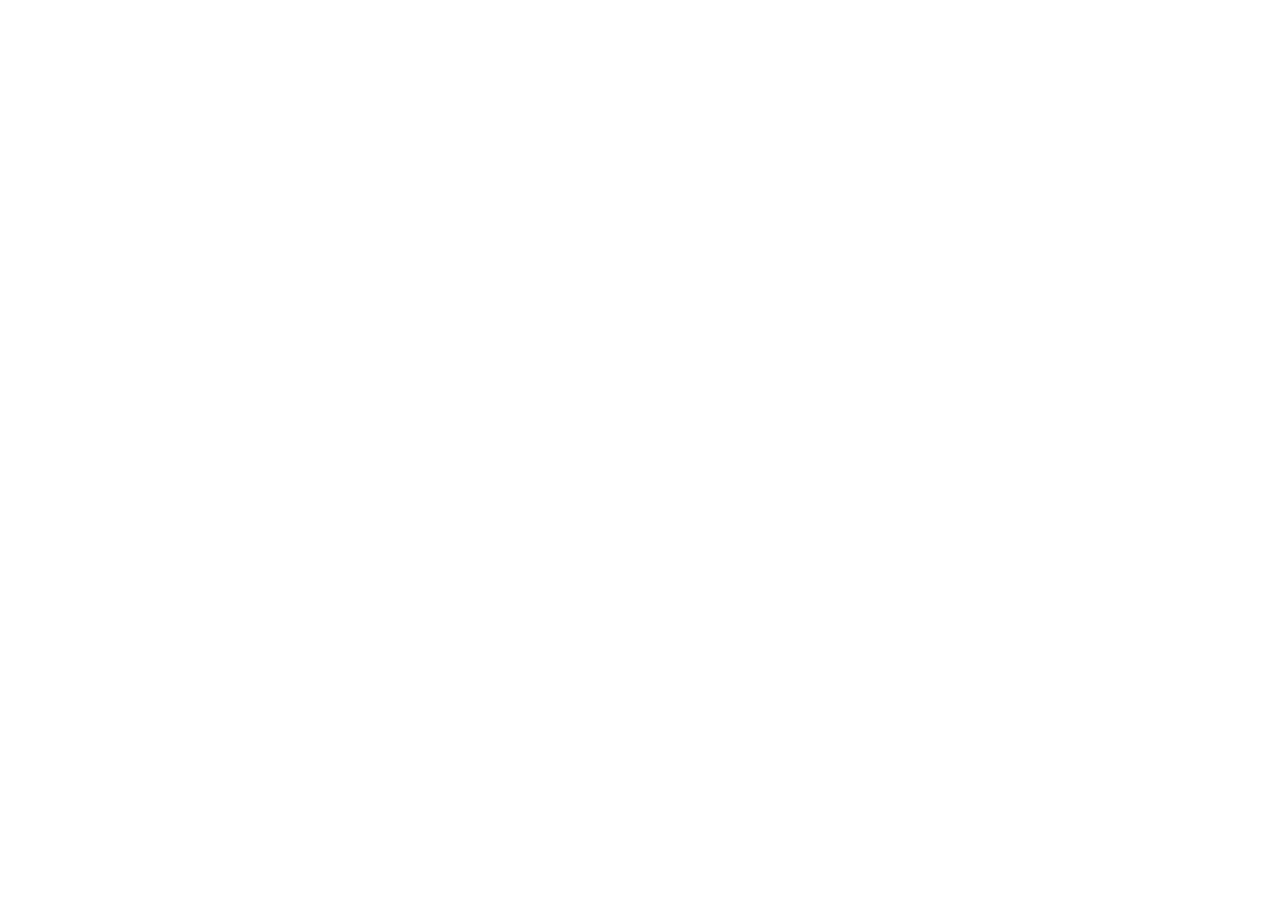
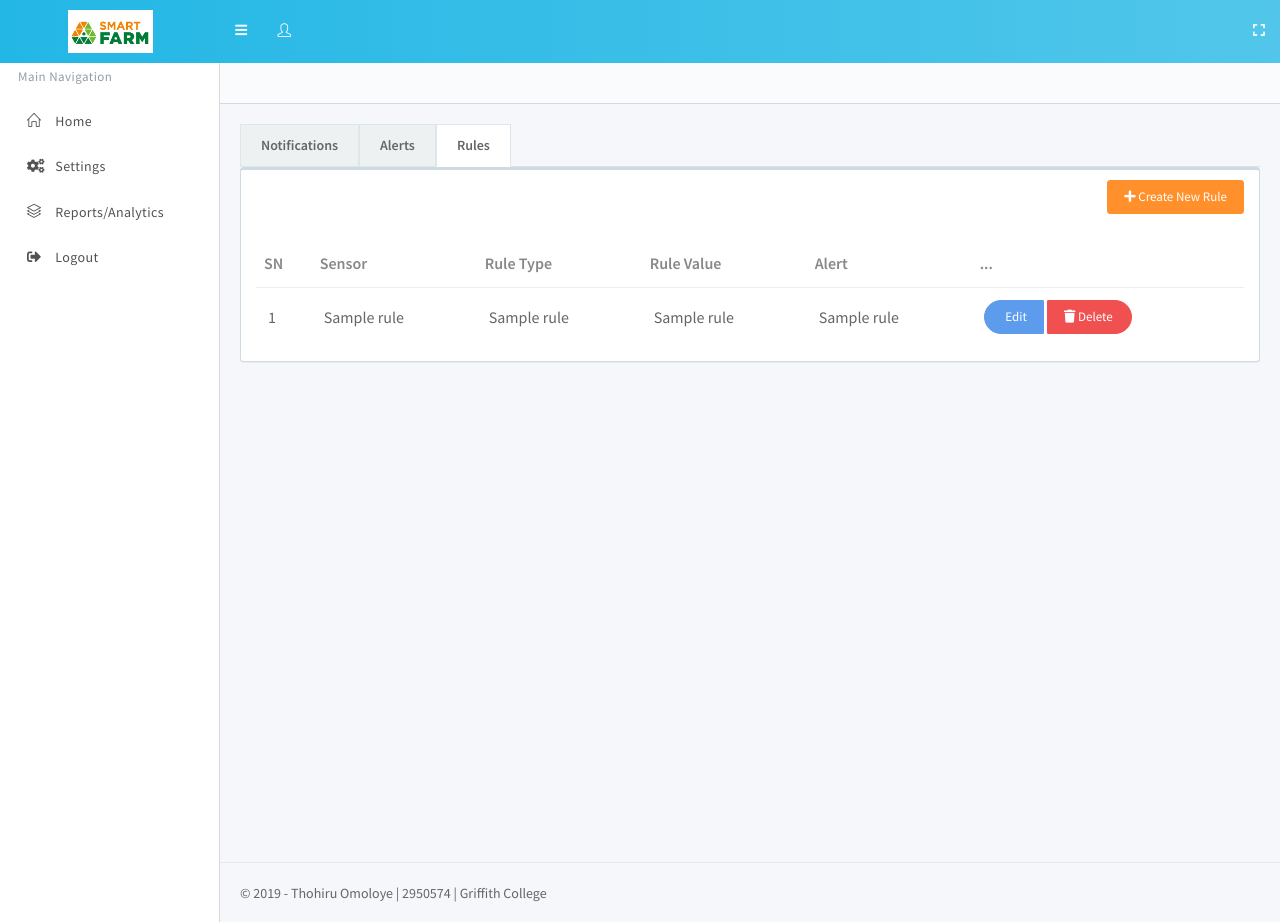
Before and after one commit to tohir87/sdp, a Flask app: page /settings/rules in a window 1280 px wide. Before the commit the page is empty. Before the commit the page ends 800 px from the top, so only its background shows below. Run offline with Flask 2, Linux system fonts and the light colour scheme; tables that the repository leaves empty hold one stand-in row (values such as "Sample post"); a database or web service that is not in the repository returns one stand-in record (values such as "Sample title"); some libraries are stand-ins or nearby versions.

Commit message:
working on rules

```diff
--- a/app.py
+++ b/app.py
@@ -68,6 +68,16 @@ class Alerts(db.Model):
     id = db.Column(db.Integer, primary_key=True)
     tag_name = db.Column(db.String(255))
     message = db.Column(db.String(255))
+
+
+class Rules(db.Model):
+    __tablename__ = "rules"
+
+    id = db.Column(db.Integer, primary_key=True)
+    sensor = db.Column(db.String(255))
+    rule_type = db.Column(db.String(255))
+    rule_value = db.Column(db.Integer)
+    alert_id = db.Column(db.Integer)
 
 
 def connect():
@@ -267,6 +277,7 @@ def rule():
     farm = Farm(request.form,  connect())
     # Complete signup
     rules = farm.fetchRules()
+    alerts = farm.fetchAlerts()
     return render_template("settings/rules.html", **locals())
 
 
@@ -290,6 +301,17 @@ def createAlert():
 
     # redirect back to alert page
     return redirect(url_for('alert'))
+
+
+@app.route('/createRule', methods=['POST'])
+def createRule():
+    # Initialise the Farm class and pass submitted form inputs across
+    farm = Farm(request.form,  connect())
+    # Complete signup
+    farm.createRule()
+
+    # redirect back to alert page
+    return redirect(url_for('rule'))
 
 
 @app.route('/settings')
--- a/classes/farm.py
+++ b/classes/farm.py
@@ -100,7 +100,7 @@ class Farm:
 
     def fetchRules(self):
         self.cur.execute(
-            "SELECT * FROM rules")
+            "SELECT rules.*, alerts.tag_name FROM rules INNER JOIN alerts ON alerts.id = rules.alert_id")
         return self.cur.fetchall()
 
     def createAlert(self):
@@ -113,3 +113,16 @@ class Farm:
                          tag, message])
 
         return self.conn.commit()
+
+    def createRule(self):
+        # Grab form entries
+        sensor = self.param['sensor']
+        rule_type = self.param['rule_type']
+        rule_value = self.param['rule_value']
+        alert_id = self.param['alert_id']
+
+        # Insert new settings
+        self.cur.execute("INSERT INTO rules (sensor, rule_type, rule_value, alert_id) VALUES (%s, %s, %s, %s)", [
+                         sensor, rule_type, rule_value, alert_id])
+
+        return self.conn.commit()
--- /dev/null
+++ b/templates/settings/_create_rule.html
@@ -0,0 +1,63 @@
+<!-- Modal-->
+<div class="modal fade" id="newRule" tabindex="-1" role="dialog" aria-labelledby="myModalLabel" aria-hidden="true">
+    <div class="modal-dialog">
+        <div class="modal-content">
+            <div class="modal-header">
+                <h4 class="modal-title" id="myModalLabel">New Rule</h4>
+                <button class="close" type="button" data-dismiss="modal" aria-label="Close">
+                    <span aria-hidden="true">&times;</span>
+                </button>
+            </div>
+            <form class="form-horizontal" method="POST" action="/createRule">
+                <div class="modal-body">
+                    <div class="form-group row">
+                        <label class="col-xl-3 col-form-label">Sensor:</label>
+                        <div class="col-xl-9">
+                            <select required class="form-control" name="sensor" id="sensor">
+                                <option value="">Select</option>
+                                <option value="Temperature">Temperature</option>
+                                <option value="Humidity">Humidity</option>
+                                <option value="Water Level">Water Level</option>
+                                <option value="Motion">Motion</option>
+                                <option value="Feed Level">Feed Level</option>
+                            </select>
+                        </div>
+                    </div>
+                    <div class="form-group row">
+                        <label class="col-xl-3 col-form-label">Rule Type:</label>
+                        <div class="col-xl-9">
+                            <select required class="form-control" name="rule_type" id="rule_type">
+                                <option value="">Select</option>
+                                <option value="Exceed"> &gt; Exceed</option>
+                                <option value="Below"> &lt; Below</option>
+                                <option value="Equals">= Equals</option>
+                            </select>
+                        </div>
+                    </div>
+                    <div class="form-group row">
+                        <label class="col-xl-3 col-form-label">Value:</label>
+                        <div class="col-xl-9">
+                            <input class="form-control" type="text" placeholder="0" name="rule_value" id="rule_value">
+                        </div>
+                    </div>
+                    <div class="form-group row">
+                        <label class="col-xl-3 col-form-label">Alert:</label>
+                        <div class="col-xl-9">
+                            <select required class="form-control" name="alert_id" id="alert_id">
+                                <option value="">Select Alert</option>
+                                {% for alert in alerts %}
+                                <option value="{{ alert[0] }}">{{ alert[2] }}</option>
+                                {% endfor %}
+                            </select>
+                        </div>
+                    </div>
+
+                </div>
+                <div class="modal-footer">
+                    <button class="btn btn-warning" type="button" data-dismiss="modal">Close</button>
+                    <button class="btn btn-primary" type="submit">Create</button>
+                </div>
+            </form>
+        </div>
+    </div>
+</div>
--- a/templates/settings/rules.html
+++ b/templates/settings/rules.html
@@ -0,0 +1,73 @@
+{% extends 'layout.html' %}
+{% block body %}
+
+<!-- START card-->
+<div role="tabpanel">
+    <!-- Nav tabs-->
+    <ul class="nav nav-tabs" role="tablist">
+        <li class="nav-item" role="presentation">
+            <a class="nav-link" href="/settings" aria-controls="report" role="tab">Notifications</a>
+        </li>
+        <li class="nav-item" role="presentation">
+            <a class="nav-link" href="/settings/alert" aria-controls="profile" role="tab">Alerts</a>
+        </li>
+        <li class="nav-item" role="presentation">
+            <a class="nav-link active" href="/settings/rules" aria-controls="profile" role="tab">Rules</a>
+        </li>
+    </ul>
+</div>
+<div class="card card-default">
+    <div class="card-header">
+        <a href="#newRule" data-toggle="modal" class="btn btn-warning float-right">
+            <i class="fas fa-plus"></i>
+            Create New Rule
+        </a>
+    </div>
+    <div class="card-body">
+        <div class="row">
+            <div class="col-lg-12">
+                <div class="table-responsive">
+                    <table class="table">
+                        <thead>
+                            <tr>
+                                <th>SN</th>
+                                <th>Sensor</th>
+                                <th>Rule Type</th>
+                                <th>Rule Value</th>
+                                <th>Alert</th>
+                                <th>...</th>
+                            </tr>
+                        </thead>
+                        <tbody>
+                            {% for row in rules %}
+                            <tr>
+                                <td>{{ loop.index }}</td>
+                                <td>{{ row[1] }}</td>
+                                <td>{{ row[2] }}</td>
+                                <td>{{ row[4] }}</td>
+                                <td>{{ row[5] }}</td>
+                                <td>
+                                    <a href="#" class="btn btn-primary btn-pill-left">
+                                        <i class="fas fa-pencil"></i>
+                                        Edit
+                                    </a>
+                                    <a href="#" class="btn btn-danger btn-pill-right">
+                                        <i class="fas fa-trash"></i>
+                                        Delete
+                                    </a>
+                                </td>
+                            </tr>
+                            {% endfor %}
+                        </tbody>
+                    </table>
+                </div>
+            </div>
+        </div>
+
+    </div>
+</div>
+<!-- END card-->
+
+{% endblock %}
+
+{% include 'settings/_create_rule.html' %}
--- a/templates/settings/settings.html
+++ b/templates/settings/settings.html
@@ -6,7 +6,7 @@
     <!-- Nav tabs-->
     <ul class="nav nav-tabs" role="tablist">
         <li class="nav-item" role="presentation">
-            <a class="nav-link active" href="/settings" aria-controls="report" role="tab">General</a>
+            <a class="nav-link active" href="/settings" aria-controls="report" role="tab">Notifications</a>
         </li>
         <li class="nav-item" role="presentation">
             <a class="nav-link" href="/settings/alert" aria-controls="profile" role="tab">Alerts</a>
@@ -32,7 +32,7 @@
                             <td>{{max_temp}} deg</td>
                         </tr>
                         <tr>
-                            <th colspan="2">Emergency Contacts</th>
+                            <th colspan="2">Notification Channels</th>
                         </tr>
                         <tr>
                             <td>Email</td>
```
Also changed, not shown: migrations/versions/9b4c6ff76b5e_added_rule_value.py (added, +28 -0 lines), migrations/versions/f1ad1b054691_rules_table.py (added, +34 -0 lines).
